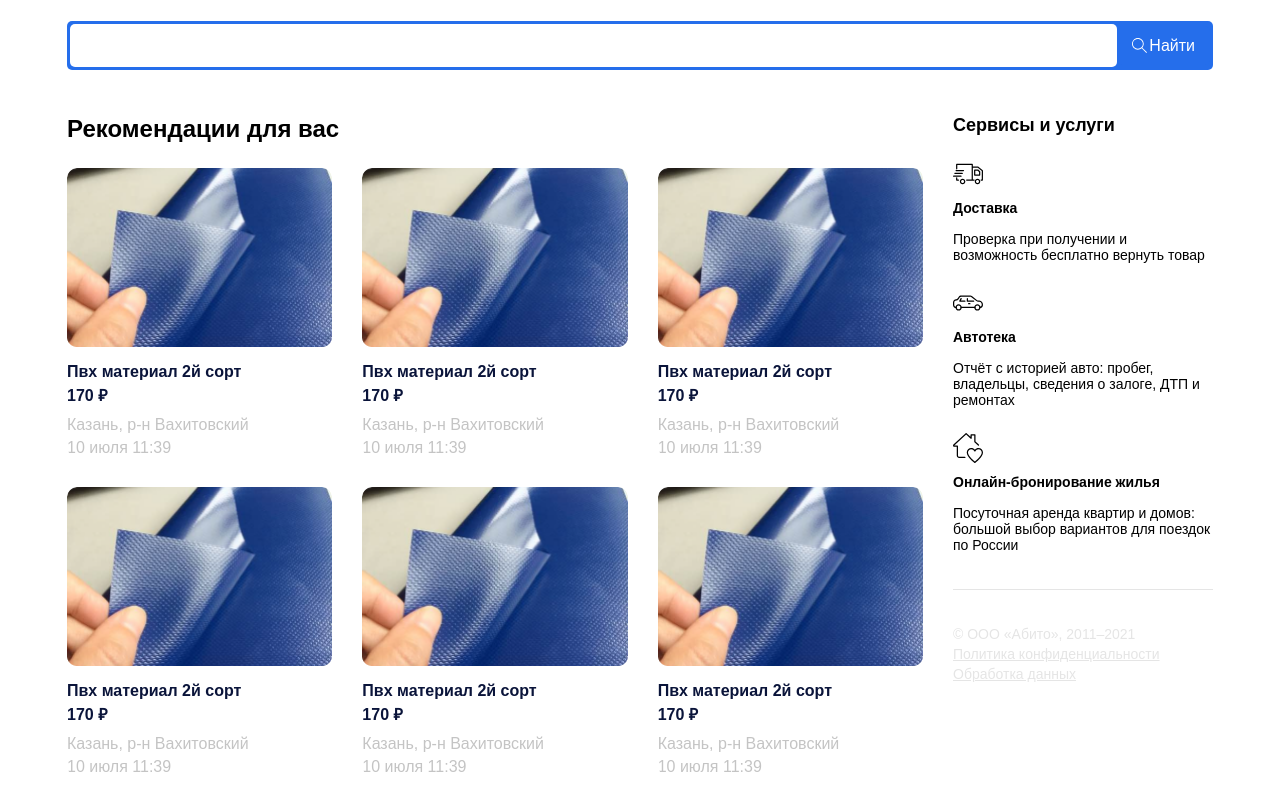
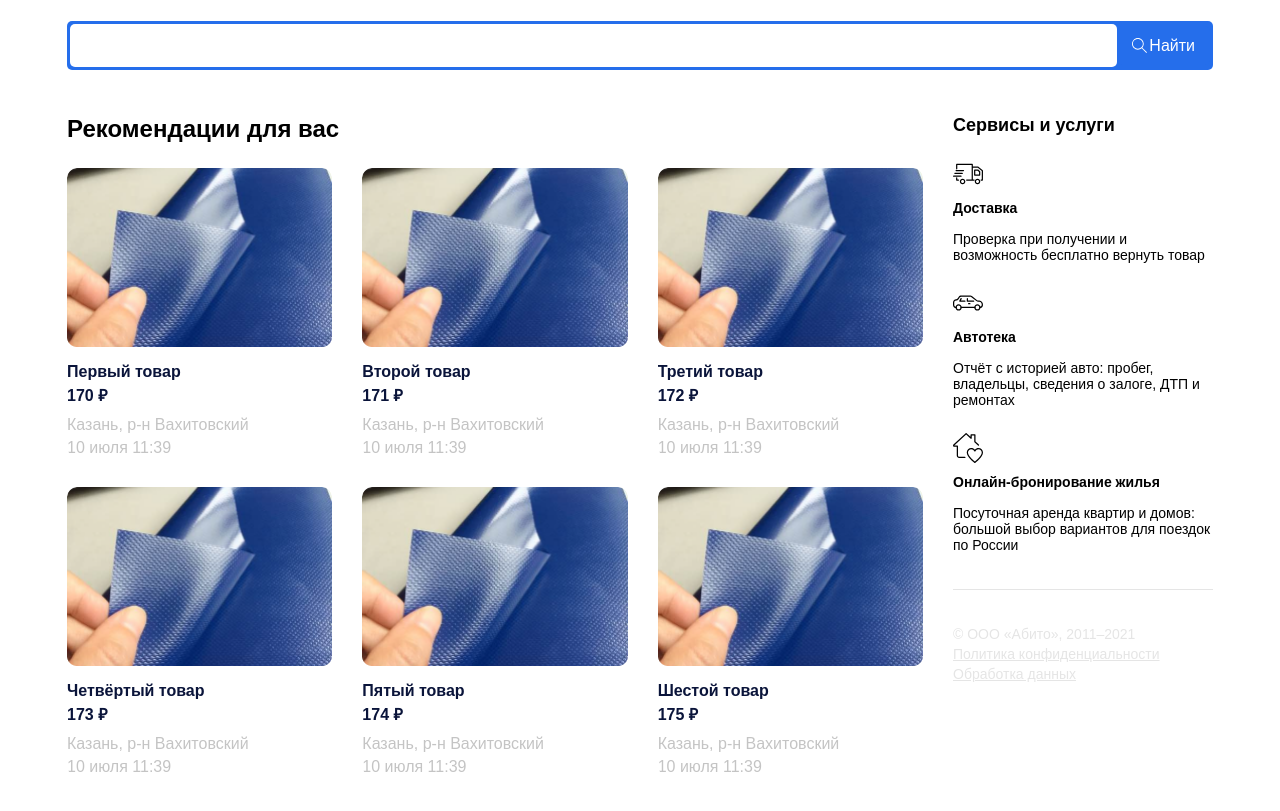
Before and after one commit to acient91/Abito, a plain HTML site: page abito/index.html in a window 1280 px wide. Shown: the part 69-880 px from the top of the page. Drawn offline with Linux system fonts and the light colour scheme.

Commit message:
added script.js

```diff
--- a/abito/index.html
+++ b/abito/index.html
@@ -6,6 +6,7 @@
   <meta http-equiv="X-UA-Compatible" content="IE=edge">
   <meta name="viewport" content="width=device-width, initial-scale=1.0">
   <link rel="stylesheet" href="./style.css">
+  <script src="./script.js" defer></script>
   <title>Abito</title>
 </head>
 
@@ -49,7 +50,7 @@
               Рекомендации для вас
             </h2>
             <div class="content-main__list">
-              <a href="product.html" class="content-main__list-item">
+              <!-- <a href="product.html" class="content-main__list-item">
                 <div class="content-main__list-item--img">
                   <img src="./image/card-img.png" alt="card-item">
                 </div>
@@ -138,7 +139,7 @@
                   <span class="content-main__list-item--desc">Казань, р-н Вахитовский</span>
                   <span class="content-main__list-item--desc">10 июля 11:39</span>
                 </div>
-              </a>
+              </a> -->
             </div>
           </div>
           <div class="cotent-box content-side">
--- /dev/null
+++ b/abito/script.js
@@ -0,0 +1,94 @@
+const searchBtn = document.querySelector(".search-btn");
+const searchInput = document.querySelector(".search-box input");
+const cardWrapper = document.querySelector(".content-main__list");
+
+const cardArray = [
+  {
+    id: 0,
+    title: "Первый товар",
+    price: "170 ₽",
+    address: "Казань, р-н Вахитовский",
+    date: "10 июля 11:39",
+    img: "./image/card-img.png",
+  },
+  {
+    id: 1,
+    title: "Второй товар",
+    price: "171 ₽",
+    address: "Казань, р-н Вахитовский",
+    date: "10 июля 11:39",
+    img: "./image/card-img.png",
+  },
+  {
+    id: 2,
+    title: "Третий товар",
+    price: "172 ₽",
+    address: "Казань, р-н Вахитовский",
+    date: "10 июля 11:39",
+    img: "./image/card-img.png",
+  },
+  {
+    id: 3,
+    title: "Четвёртый товар",
+    price: "173 ₽",
+    address: "Казань, р-н Вахитовский",
+    date: "10 июля 11:39",
+    img: "./image/card-img.png",
+  },
+  {
+    id: 4,
+    title: "Пятый товар",
+    price: "174 ₽",
+    address: "Казань, р-н Вахитовский",
+    date: "10 июля 11:39",
+    img: "./image/card-img.png",
+  },
+  {
+    id: 5,
+    title: "Шестой товар",
+    price: "175 ₽",
+    address: "Казань, р-н Вахитовский",
+    date: "10 июля 11:39",
+    img: "./image/card-img.png",
+  },
+];
+
+const render = (cardList) => {
+  cardWrapper.innerHTML = "";
+  cardList.forEach((item, idx) => {
+    cardWrapper.insertAdjacentHTML(
+      "beforeend",
+      `
+       <a href="product.html" class="content-main__list-item">
+         <div class="content-main__list-item--img">
+           <img src="${item.img}" alt="card-item">
+         </div>
+         <h5 class="content-main__list-item--title">
+           ${item.title}
+         </h5>
+         <strong class="content-main__list-item--price">
+           ${item.price}
+         </strong>
+         <div class="content-main__list-item--desc-box">
+           <span class="content-main__list-item--desc">${item.address}</span>
+           <span class="content-main__list-item--desc">${item.date}</span>
+         </div>
+       </a>
+      `
+    );
+  });
+};
+
+const filteredArray = (array, value) => {
+  return array.filter((item) => {
+    return item.title.includes(value) || item.price.includes(value);
+  });
+};
+
+cardWrapper.style.justifyContent = "flex-start";
+cardWrapper.style.gap = "30px";
+render(cardArray);
+
+searchBtn.addEventListener("click", () => {
+  render(filteredArray(cardArray, searchInput.value));
+});
```
Also changed, not shown: abito/product.html (+1 -0 lines).
